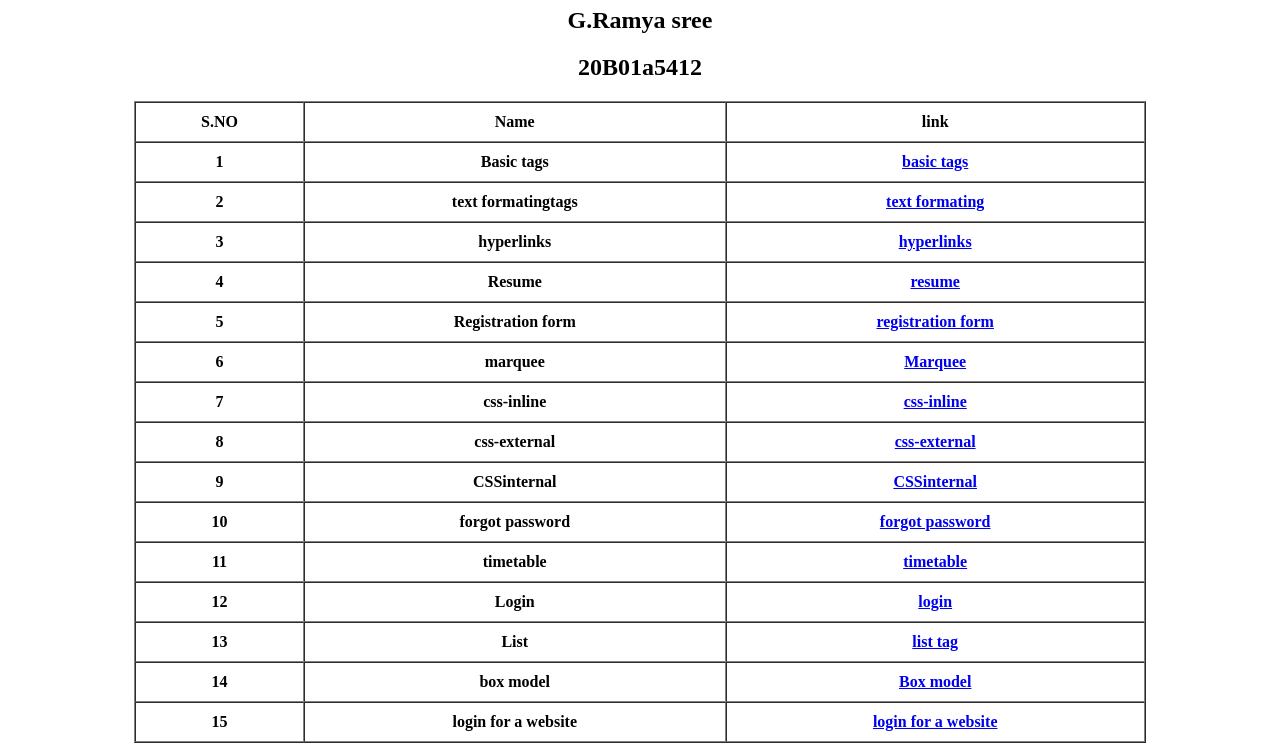
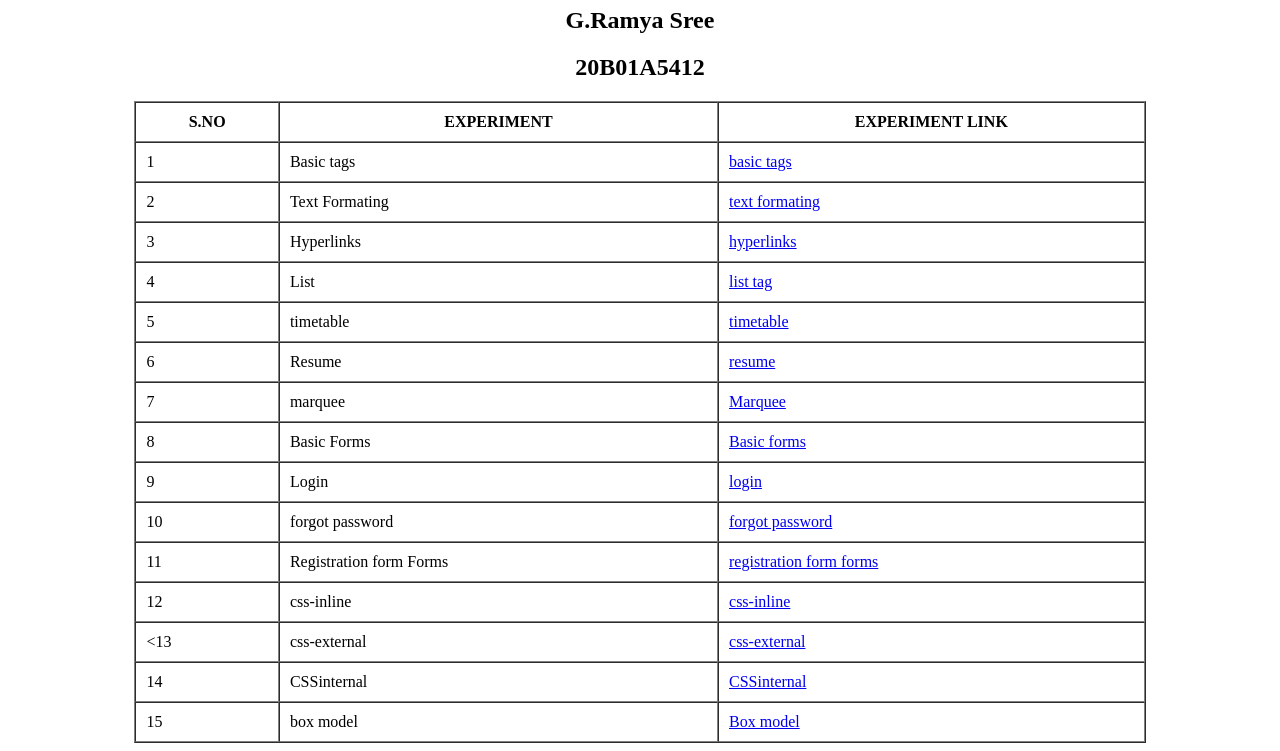
Before and after one commit to ramya-623/WAD_LAB_5412, a plain HTML site: page index.html in a window 1280 px wide. Shown: the part 73-824 px from the top of the page. Drawn offline with Linux system fonts and the light colour scheme.

Commit message:
Update index.html

```diff
--- a/index.html
+++ b/index.html
@@ -6,90 +6,90 @@
         </title>
     </head>
     <body>
-     <u align = "center"><h1 style = "background-color: aquamarine;"> index page</h1></u>
-     <h2 align = "center">G.Ramya sree</h2>
-     <h2 align = "center">20B01a5412</h2>
+     <u align = "center"><h1 style = "background-color: aquamarine;"> INDEX PAGE OF WAD EXPERIMENTS</h1></u>
+     <h2 align = "center">G.Ramya Sree</h2>
+     <h2 align = "center">20B01A5412</h2>
      <table border = "1" cellspacing = "0" cellpadding = "10" align = "center" width ="80%">
          <tr >
              <th>S.NO</th>
-             <th>Name</th>
-             <th>link</th>
+             <th>EXPERIMENT</th>
+             <th>EXPERIMENT LINK</th>
          </tr>
          <tr>
-             <th>1</th>
-             <th>Basic tags</th>
-             <th><a href ="basic_tags.html" target = "_blank" >basic tags</a></th>
+             <td>1</td>
+             <td>Basic tags</td>
+             <td><a href ="basic_tags.html" target = "_blank" >basic tags</a></td>
          </tr>
          <tr>
-            <th>2</th>
-            <th>text formatingtags</th>
-            <th><a href = "text formating.html"target = "_blank">text formating</a></th>
+            <td>2</td>
+            <td>Text Formating</td>
+            <td><a href = "text formating.html"target = "_blank">text formating</a></td>
         </tr>
         <tr>
-            <th>3</th>
-            <th>hyperlinks</th>
-            <th><a href = "hyperlinks.html"target = "_blank">hyperlinks</a></th>
+            <td>3</td>
+            <td>Hyperlinks</td>
+            <td><a href = "hyperlinks.html"target = "_blank">hyperlinks</a></td>
         </tr>
         <tr>
-            <th>4</th>
-            <th>Resume</th>
-            <th><a href = "resume.html"target = "_blank">resume</a></th>
+            <td>4</td>
+            <td>List</td>
+            <td><a href = "list.html"target = "_blank">list tag</a></td>
+
         </tr>
         <tr>
-            <th>5</th>
-            <th>Registration  form</th>
-            <th><a href = "registration_form.html"target = "_blank">registration form</a></th>
+            <td>5</td>
+            <td>timetable</td>
+            <td><a href = "timetable.html"target = "_blank">timetable</a></td>
         </tr>
         <tr>
-            <th>6</th>
-            <th>marquee</th>
-            <th><a href = "marquee.html"target = "_blank">Marquee</a></th>
+            <td>6</td>
+            <td>Resume</td>
+            <td><a href = "resume.html"target = "_blank">resume</a></td>
+
         </tr>
         <tr>
-            <th>7</th>
-            <th>css-inline</th>
-            <th><a href = "cssinline.html"target = "_blank">css-inline</a></th>
+            <td>7</td>
+            <td>marquee</td>
+            <td><a href = "marquee.html"target = "_blank">Marquee</a></td>
          </tr>
           <tr>
-            <th>8</th>
-            <th>css-external</th>
-            <th><a href = "cssexternal - Copy.html"target = "_blank">css-external</a></th>
+            <td>8</td>
+            <td>Basic Forms</td>
+            <td><a href="forms.html" target = "_blank">Basic forms</a></td>
+            <tr>
+                <td>9</td>
+                <td>Login</td>
+                <td><a href = "login.html"target = "_blank">login</a></td>
                 </tr>
             <tr>
-            <th>9</th>
-            <th>CSSinternal</th>
-            <th><a href = "CSSinternal.html"target = "_blank">CSSinternal</a></th>
+                <td>10</td>
+                <td>forgot password</td>
+                <td><a href = "forgot password.html"target = "_blank">forgot password</a></td>
             </tr>
             <tr>
-            <th>10</th>
-            <th>forgot password</th>
-            <th><a href = "forgot password.html"target = "_blank">forgot password</a></th>
+                <td>11</td>
+                <td>Registration form Forms</td>
+                <td><a href="registration_form.html" target = "_blank">registration form forms</a></td>
+            <tr>
+        <tr>
+            <td>12</td>
+            <td>css-inline</td>
+            <td><a href = "cssinline.html"target = "_blank">css-inline</a></td>
         </tr>
         <tr>
-            <th>11</th>
-            <th>timetable</th>
-            <th><a href = "timetable.html"target = "_blank">timetable</a></th>
-        </tr>
-
-        <tr>
-            <th>12</th>
-            <th>Login</th>
-            <th><a href = "index_changed.html"target = "_blank">login</a></th>
+            <td><13</td>
+            <td>css-external</td>
+            <td><a href = "cssexternal - Copy.html"target = "_blank">css-external</a></td>
         </tr>
         <tr>
-            <th>13</th>
-            <th>List</th>
-            <th><a href = "list.html"target = "_blank">list tag</a></th>
+            <td>14</td>
+            <td>CSSinternal</td>
+            <td><a href = "CSSinternal.html"target = "_blank">CSSinternal</a></td>
         </tr>
         <tr>
-            <th>14</th>
-            <th>box model</th>
-            <th><a href = "box.html"target = "_blank">Box model</a></th>
-        </tr>
-        <tr>
-            <th>15</th>
-            <th>login for a website</th>
-            <th><a href = "login.html"target = "_blank">login for a website</a></th>
+            <td>15</td>
+            <td>box model</td>
+            <td><a href = "box.html"target = "_blank">Box model</a></td>
         </tr>
      </table>
     </body>
```
Lines whose indentation alone changed are shown as unchanged.
